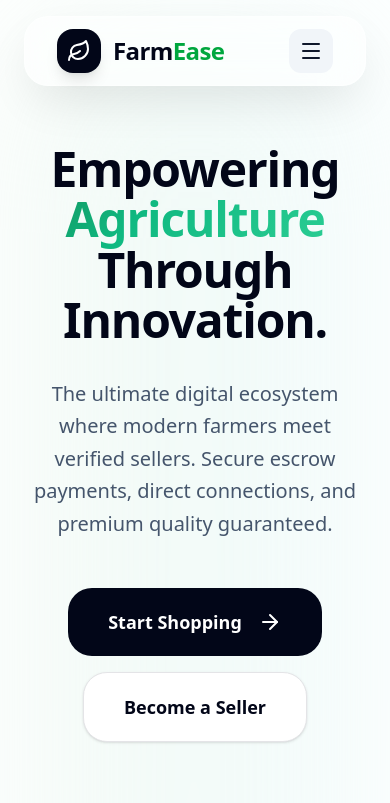
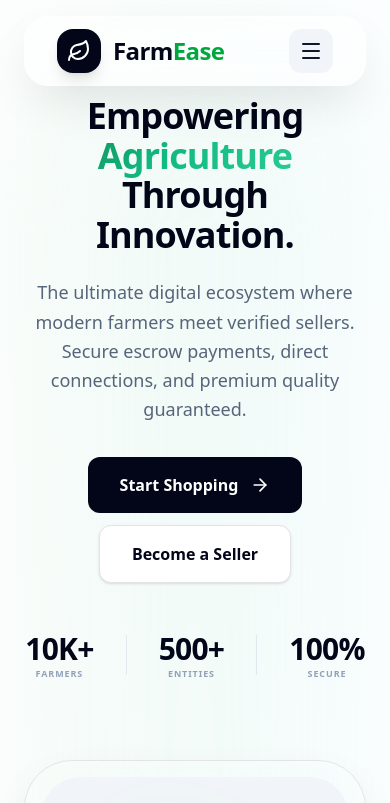
Before and after one commit to Aadarsh2021/Farm-Ease, a React (Vite) app: page / in a window 390 px wide. Shown: the top 803 px of the page. Built offline with nearby package versions, Linux system fonts and the light colour scheme; no server answers; the database is empty.

Commit message:
feat: add Footer component, Home page with trending products, and Market page.

```diff
--- a/src/pages/Home.tsx
+++ b/src/pages/Home.tsx
@@ -57,12 +57,12 @@ export default function Home() {
   }, []);
 
   return (
-    <div className="relative isolate pt-20">
+    <div className="relative isolate pt-12">
       {/* Dynamic Background */}
       <div className="mesh-bg opacity-40" />
 
       {/* Hero Section */}
-      <section className="relative pt-16 pb-24 sm:pt-24 sm:pb-32 overflow-hidden">
+      <section className="relative pt-12 pb-16 sm:pt-16 sm:pb-24 overflow-hidden">
         <div className="max-w-7xl mx-auto px-6 lg:px-8">
           <div className="lg:grid lg:grid-cols-2 lg:gap-x-16 items-center">
             <motion.div
@@ -85,39 +85,39 @@ export default function Home() {
                 )}
               </AnimatePresence>
 
-              <h1 className="text-5xl lg:text-7xl font-extrabold text-slate-950 leading-[1.05] tracking-tight mb-8">
+              <h1 className="text-4xl lg:text-5xl font-extrabold text-slate-950 leading-[1.1] tracking-tight mb-6">
                 Empowering <span className="text-gradient">Agriculture</span> Through Innovation.
               </h1>
 
-              <p className="text-xl text-slate-600 leading-relaxed max-w-2xl mb-12 lg:mx-0 mx-auto font-medium">
+              <p className="text-lg text-slate-600 leading-relaxed max-w-2xl mb-8 lg:mx-0 mx-auto font-medium opacity-90">
                 The ultimate digital ecosystem where modern farmers meet verified sellers. Secure escrow payments, direct connections, and premium quality guaranteed.
               </p>
 
-              <div className="flex flex-wrap gap-4 justify-center lg:justify-start">
-                <Link to={user ? "/dashboard" : "/market"} className="group relative px-10 py-5 bg-slate-950 text-white rounded-[1.5rem] font-bold text-lg overflow-hidden transition-all hover:shadow-2xl hover:bg-green-600 active:scale-95">
-                  <span className="relative z-10 flex items-center gap-4">
-                    {user ? "Go to Dashboard" : "Start Shopping"} <ArrowRight size={24} className="group-hover:translate-x-1 transition-transform" />
+              <div className="flex flex-wrap gap-3 justify-center lg:justify-start">
+                <Link to={user ? "/dashboard" : "/market"} className="group relative px-8 py-4 bg-slate-950 text-white rounded-xl font-bold text-base overflow-hidden transition-all hover:bg-green-600 active:scale-95">
+                  <span className="relative z-10 flex items-center gap-3">
+                    {user ? "Go to Dashboard" : "Start Shopping"} <ArrowRight size={20} className="group-hover:translate-x-1 transition-transform" />
                   </span>
                 </Link>
-                <Link to="/signup" className="px-10 py-5 bg-white border border-slate-200 text-slate-950 rounded-[1.5rem] font-bold text-lg hover:bg-slate-50 transition-all active:scale-95 shadow-sm">
+                <Link to="/signup" className="px-8 py-4 bg-white border border-slate-200 text-slate-950 rounded-xl font-bold text-base hover:bg-slate-50 transition-all active:scale-95 shadow-sm">
                   Become a Seller
                 </Link>
               </div>
 
-              <div className="mt-16 flex items-center justify-center lg:justify-start gap-12">
-                <div className="flex flex-col items-center lg:items-start">
-                  <span className="text-4xl font-extrabold text-slate-950 tracking-tight">10K+</span>
-                  <span className="text-[10px] font-bold uppercase tracking-[0.3em] text-slate-400">Farmers</span>
+              <div className="mt-12 flex items-center justify-center lg:justify-start gap-8">
+                <div className="flex flex-col items-center lg:items-start text-center lg:text-left">
+                  <span className="text-3xl font-extrabold text-slate-950 tracking-tight">10K+</span>
+                  <span className="text-[9px] font-bold uppercase tracking-widest text-slate-400">Farmers</span>
                 </div>
-                <div className="h-12 w-px bg-slate-200"></div>
-                <div className="flex flex-col items-center lg:items-start">
-                  <span className="text-4xl font-extrabold text-slate-950 tracking-tight">500+</span>
-                  <span className="text-[10px] font-bold uppercase tracking-[0.3em] text-slate-400">Entities</span>
+                <div className="h-10 w-px bg-slate-200"></div>
+                <div className="flex flex-col items-center lg:items-start text-center lg:text-left">
+                  <span className="text-3xl font-extrabold text-slate-950 tracking-tight">500+</span>
+                  <span className="text-[9px] font-bold uppercase tracking-widest text-slate-400">Entities</span>
                 </div>
-                <div className="h-12 w-px bg-slate-200"></div>
-                <div className="flex flex-col items-center lg:items-start">
-                  <span className="text-4xl font-extrabold text-slate-950 tracking-tight">100%</span>
-                  <span className="text-[10px] font-bold uppercase tracking-[0.3em] text-slate-400">Secure</span>
+                <div className="h-10 w-px bg-slate-200"></div>
+                <div className="flex flex-col items-center lg:items-start text-center lg:text-left">
+                  <span className="text-3xl font-extrabold text-slate-950 tracking-tight">100%</span>
+                  <span className="text-[9px] font-bold uppercase tracking-widest text-slate-400">Secure</span>
                 </div>
               </div>
             </motion.div>
@@ -173,18 +173,18 @@ export default function Home() {
       </section>
 
       {/* Categories Grid */}
-      <section className="py-40 bg-slate-50 relative overflow-hidden">
+      <section className="py-24 bg-slate-50 relative overflow-hidden">
         <div className="max-w-7xl mx-auto px-6 lg:px-8 relative z-10">
-          <div className="text-center max-w-3xl mx-auto mb-24">
+          <div className="text-center max-w-3xl mx-auto mb-16">
             <motion.span
               initial={{ opacity: 0 }}
               whileInView={{ opacity: 1 }}
-              className="text-green-600 font-black uppercase tracking-[0.5em] text-[10px] mb-6 block"
+              className="text-green-600 font-black uppercase tracking-[0.5em] text-[10px] mb-4 block"
             >
               System Overview
             </motion.span>
-            <h2 className="text-6xl lg:text-7xl font-black text-slate-950 mb-8 tracking-tighter italic uppercase">Universal <span className="text-slate-300">Market Sync.</span></h2>
-            <p className="text-xl text-slate-500 font-bold italic">Whether you are sourcing strategic genetic assets, precision tools, or prime harvest, our ecosystem ensures zero-latency access.</p>
+            <h2 className="text-4xl lg:text-5xl font-black text-slate-950 mb-6 tracking-tighter italic uppercase">Universal <span className="text-slate-300">Market Sync.</span></h2>
+            <p className="text-lg text-slate-500 font-bold italic">Whether you are sourcing strategic genetic assets, precision tools, or prime harvest, our ecosystem ensures zero-latency access.</p>
           </div>
 
           <motion.div
@@ -219,16 +219,16 @@ export default function Home() {
       </section>
 
       {/* Trending Products */}
-      <section className="py-40 bg-white">
+      <section className="py-24 bg-white">
         <div className="max-w-7xl mx-auto px-6 lg:px-8">
-          <div className="flex flex-col md:flex-row md:items-end justify-between mb-24 gap-8">
+          <div className="flex flex-col md:flex-row md:items-end justify-between mb-16 gap-6">
             <div className="max-w-2xl">
-              <span className="text-amber-500 font-black uppercase tracking-[0.5em] text-[10px] mb-6 block italic">Live Market Feed</span>
-              <h2 className="text-6xl lg:text-7xl font-black text-slate-950 mb-8 tracking-tighter italic uppercase leading-none">Featured <span className="text-slate-300">Catalog.</span></h2>
-              <p className="text-xl text-slate-500 font-bold italic">Real-time inventory injection from our globally verified vendor network.</p>
+              <span className="text-amber-500 font-black uppercase tracking-[0.5em] text-[10px] mb-4 block italic">Live Market Feed</span>
+              <h2 className="text-4xl lg:text-5xl font-black text-slate-950 mb-6 tracking-tighter italic uppercase leading-none">Featured <span className="text-slate-300">Catalog.</span></h2>
+              <p className="text-lg text-slate-500 font-bold italic">Real-time inventory injection from our globally verified vendor network.</p>
             </div>
-            <Link to="/market" className="inline-flex items-center gap-4 px-10 py-5 bg-slate-950 text-white rounded-[2rem] font-black uppercase tracking-widest text-[10px] hover:bg-green-600 hover:text-slate-950 transition-all border-4 border-white shadow-2xl active:scale-95 italic">
-              Access Full Terminal <ArrowRight size={22} strokeWidth={3} />
+            <Link to="/market" className="inline-flex items-center gap-3 px-8 py-4 bg-slate-950 text-white rounded-2xl font-black uppercase tracking-widest text-[10px] hover:bg-green-600 hover:text-slate-950 transition-all border-2 border-white shadow-xl active:scale-95 italic">
+              Access Full Terminal <ArrowRight size={18} strokeWidth={3} />
             </Link>
           </div>
 
@@ -322,9 +322,9 @@ export default function Home() {
       </section>
 
       {/* CTA Section */}
-      <section className="py-32 px-6 lg:px-8">
+      <section className="py-20 px-6 lg:px-8">
         <div className="max-w-7xl mx-auto">
-          <div className="relative rounded-[5rem] overflow-hidden bg-slate-950 py-32 px-12 text-center shadow-premium group">
+          <div className="relative rounded-[3rem] overflow-hidden bg-slate-950 py-20 px-10 text-center shadow-premium group">
             <div className="absolute inset-0 grayscale opacity-20 mix-blend-overlay group-hover:opacity-30 transition-opacity">
                <div className="absolute inset-0 bg-green-950 animate-pulse"></div>
             </div>
@@ -335,15 +335,15 @@ export default function Home() {
               viewport={{ once: true }}
               className="relative z-10"
             >
-              <h2 className="text-6xl lg:text-7xl font-extrabold text-white mb-10 tracking-tight leading-none uppercase">Forge Your <span className="text-green-500">Legacy.</span></h2>
-              <p className="text-xl text-slate-400 mb-16 max-w-3xl mx-auto font-medium opacity-90">
+              <h2 className="text-4xl lg:text-5xl font-extrabold text-white mb-8 tracking-tight leading-none uppercase">Forge Your <span className="text-green-500">Legacy.</span></h2>
+              <p className="text-lg text-slate-400 mb-12 max-w-3xl mx-auto font-medium opacity-90">
                 Join the vanguard of the modern agrarian movement. Scalable. Transparent. Hyper-Secure.
               </p>
-              <div className="flex flex-wrap justify-center gap-6">
-                <Link to="/signup" className="px-12 py-5 bg-white text-slate-950 rounded-[1.5rem] font-bold text-lg hover:bg-green-50 transition-all active:scale-95">
+              <div className="flex flex-wrap justify-center gap-4">
+                <Link to="/signup" className="px-10 py-4 bg-white text-slate-950 rounded-xl font-bold text-base hover:bg-green-50 transition-all active:scale-95">
                   Initialize Profile
                 </Link>
-                <Link to="/market" className="px-12 py-5 bg-slate-900 text-white border border-slate-800 rounded-[1.5rem] font-bold text-lg hover:border-white transition-all active:scale-95">
+                <Link to="/market" className="px-10 py-4 bg-slate-900 text-white border border-slate-800 rounded-xl font-bold text-base hover:border-white transition-all active:scale-95">
                   Enter Ecosystem
                 </Link>
               </div>
```
Also changed, not shown: src/components/ui/Footer.tsx (+12 -12 lines), src/pages/Market.tsx (+9 -9 lines).
